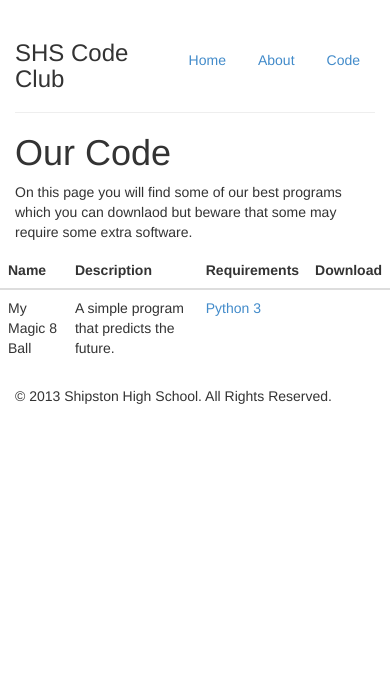
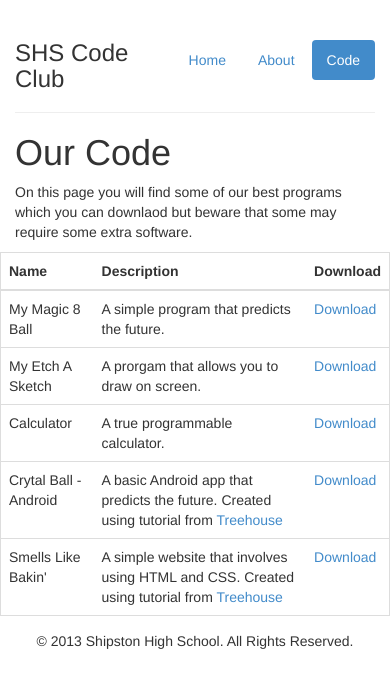
Before and after one commit to Ottermad/CodeClub, a PHP site: page /code.php in a window 390 px wide. Shown: the top 688 px of the page. Run offline with PHP 8.4, Linux system fonts and the light colour scheme.

Commit message:
Created all three pagesand have checked index and code pages for breakpoints and have ajusted accordingly

```diff
--- a/code.php
+++ b/code.php
@@ -1,19 +1,47 @@
-<?php include('inc/header.php'); ?>
+<?php $pagetitle = "Code"; include('inc/header.php'); ?>
 
 	<h1>Our Code</h1>
 	<p>On this page you will find some of our best programs which you can downlaod but beware that some may require some extra software.</p>
 	<div class="row">
-		<table class="table">
+		<table class="table table-hover table-responsive">
 			<thead>
 				<th>Name</th>
 				<th>Description</th>
-				<th>Requirements</th>
+				<th class="hidden-xs">Requirements</th>
 				<th>Download</th>
 			</thead>
 			<tbody>
-				<td>My Magic 8 Ball</td>
-				<td>A simple program that predicts the future.</td>
-				<td><a href="http://www.python.org/download/" target="blank">Python 3</a></td>
+				<tr>
+					<td>My Magic 8 Ball</td>
+					<td>A simple program that predicts the future.</td>
+					<td class="hidden-xs"><a href="http://www.python.org/download/" target="blank">Python 3</a></td>
+					<td><a href="code/mymagic8ball.py">Download</a></td>
+				</tr>
+				<tr>
+					<td>My Etch A Sketch</td>
+					<td>A prorgam that allows you to draw on screen.</td>
+					<td class="hidden-xs"><a href="http://www.python.org/download/" target="blank">Python 3</a></td>
+					<td><a href="code/myetchasketch.py">Download</a></td>
+				</tr>
+				<tr>
+					<td>Calculator</td>
+					<td>A true programmable calculator.</td>
+					<td class="hidden-xs"><a href="http://www.python.org/download/" target="blank">Python 3</a></td>
+					<td><a href="code/mycalculator.py">Download</a></td>
+				</tr>
+				<tr>
+					<td>Crytal Ball - Android</td>
+					<td>A basic Android app that predicts the future. Created using tutorial from <a href="http://teamtreehouse.com">Treehouse</a></td>
+					<td class="hidden-xs">An Android Phone - see <a href="http://mobileaccessibility.cs.washington.edu/apps/docs/HowToInstallAPKFiles.pdf">here</a> for how to install it</td>
+					<td><a href="code/crystalball.apk">Download</a></td>
+				</tr>
+				<tr>
+					<td>Smells Like Bakin'</td>
+					<td>A simple website that involves using HTML and CSS. Created using tutorial from <a href="http://teamtreehouse.com">Treehouse</a></td>
+					<td class="hidden-xs">Nothing</td>
+					<td><a href="code/smellslikebakin.zip">Download</a></td>
+				</tr>
+
 			</tbody>
 		</table>
 	</div>
--- /dev/null
+++ b/css/style.css
@@ -0,0 +1,3 @@
+.copy {
+	text-align: center;
+}
--- a/inc/footer.php
+++ b/inc/footer.php
@@ -1,5 +1,5 @@
  <div class="row">
-        <p class="col-xs-12">&copy; <?php echo date('Y');?> Shipston High School. All Rights Reserved.</p>
+        <p class="col-xs-12 copy">&copy; <?php echo date('Y');?> Shipston High School. All Rights Reserved.</p>
       </div>
 	</div>
 </body>
--- a/inc/header.php
+++ b/inc/header.php
@@ -5,6 +5,7 @@
 	<title>SHS Code Club</title>
 	<meta name="viewport" content="width=device-width, initial-scale=1.0">
     <link href="css/bootstrap.min.css" rel="stylesheet" media="screen">
+    <link rel="stylesheet" type="text/css" href="css/style.css">
     <!-- HTML5 shim and Respond.js IE8 support of HTML5 elements and media queries -->
     <!--[if lt IE 9]>
       <script src="../../assets/js/html5shiv.js"></script>
@@ -16,9 +17,9 @@
 	<div class="container">
 		<header class="page-header">
         	<ul class="nav nav-pills pull-right">
-        		<li><a href="index.php">Home</a></li>
-          	 	<li><a href="index.php">About</a></li>
-          		<li><a href="code.php">Code</a></li>
+        		<li class="<?php if ($pagetitle == "Home") { echo "active";}?>"><a href="index.php">Home</a></li>
+          	 	<li class="<?php if ($pagetitle == "About") { echo "active";}?>"><a href="about.php"  >About</a></li>
+          		<li class="<?php if ($pagetitle == "Code") { echo "active";}?>"><a href="code.php" >Code</a></li>
         	</ul>
            <h3>SHS Code Club</h3>
     	</header>
```
Also changed, not shown: about.php (added, +7 -0 lines), index.php (+6 -6 lines), 1 other file.
